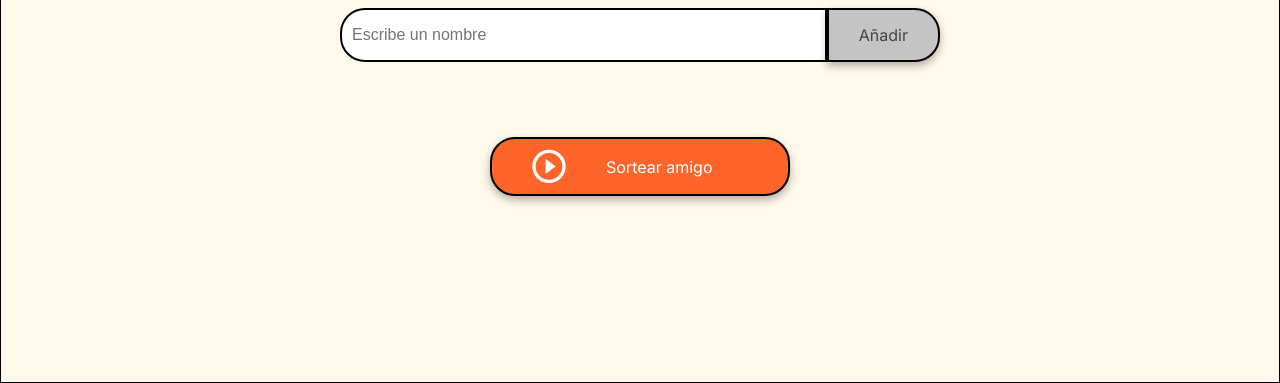
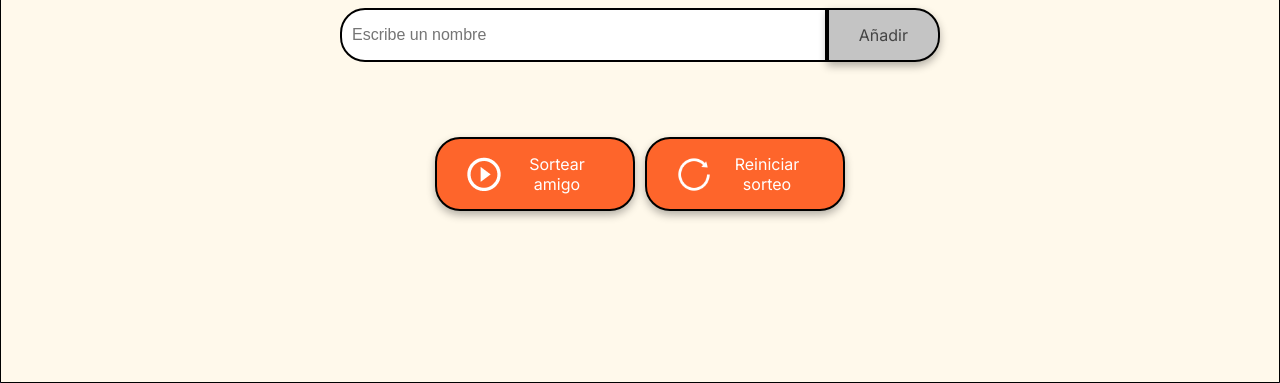
Before and after one commit to AlanGranea/Juego-Amigo-Secreto, a plain HTML site: page index.html in a window 1280 px wide. Shown: the part 417-800 px from the top of the page. Drawn offline with Linux system fonts and the light colour scheme.

Commit message:
Botón de Reinicio, modificaciones y mejoras

```diff
--- a/app.js
+++ b/app.js
@@ -39,8 +39,17 @@ function sortearAmigo(){
     } else {
         resultado.innerHTML = `Seleccionó a ${amigos[indice]} como su amigo/a secreto`;
         document.getElementById("sorteoBtn").setAttribute('disabled', 'true');
-        lista.innerHTML = '';
-        document.getElementById("amigo").disabled = true;
-        document.getElementById("agregarBtn").disabled = true;
+        document.getElementById("amigo").setAttribute("disabled", "true");
+        document.getElementById("agregarBtn").setAttribute("disabled", "true");
+        document.getElementById("reinicioBtn").removeAttribute('disabled');
     }
 }
+
+function reiniciarSorteo() {
+    amigos = [];
+    amigosSorteados = [];
+    lista.innerHTML = '';
+    document.getElementById("amigo").removeAttribute("disabled");
+    document.getElementById("agregarBtn").removeAttribute("disabled");
+    document.getElementById("resultado").innerHTML = '';
+}
--- a/index.html
+++ b/index.html
@@ -32,7 +32,13 @@
                     <img src="assets/play_circle_outline.png" alt="Ícono para sortear">
                     Sortear amigo
                 </button>
+
+                <button id="reinicioBtn" class="button-image" onclick="reiniciarSorteo()" aria-label="Reiniciar sorteo" disabled>
+                    <img src="assets/reset_button.png" alt="Ícono para resetear">
+                    Reiniciar sorteo
+                </button>
             </div>
+
         </section>
     </main>
 
--- a/style.css
+++ b/style.css
@@ -88,8 +88,10 @@ body {
 }
 
 .button-container {
-    width: 300px;
+    width: 100%;
+    display: flex;
     justify-content: center;
+    gap: 10px;  /* Espacio entre los botones */
 }
 
 /* Estilos de entrada de texto */
@@ -121,7 +123,7 @@ button {
     border-radius: 0 25px 25px 0;
 }
 
-.button-add:hover {
+.button-add:hover{
     background-color: #a1a1a1;
 }
 
@@ -143,20 +145,29 @@ ul {
 }
 
 /* Botón de sortear título */
-.button-draw {
+.button-draw, .button-image {
     display: flex;
     align-items: center;
-    width: 100%;
-    padding: 10px 40px;
+    justify-content: center;
+    padding: 15px 30px;  /* Asegúrate de que ambos botones tengan el mismo padding */
     color: var(--color-white);
     background-color: var(--color-button);
     font-size: 16px;
+    border: 2px solid #000;
+    border-radius: 25px;
+    box-shadow: 0 4px 8px rgba(0, 0, 0, 0.3);
+    cursor: pointer;
+    width: 100%;  /* Ambos botones ocuparán el mismo ancho */
+    max-width: 200px;  /* O cualquier otro valor que se ajuste a tu diseño */
 }
 
-.button-draw img {
-    margin-right: 40px;
+/* Tamaño de las imágenes */
+.button-draw img, .button-image img {
+    margin-right: 10px;  /* Espacio entre la imagen y el texto */
+    width: 34px;  /* Ajusta el tamaño según lo necesites */
+    height: 35px;
 }
 
-.button-draw:hover {
-    background-color: var(--color-button-hover);
+.button-draw:hover, .button-image:hover {
+    background-color: #952800;
 }
```
Also changed, not shown: assets/reset_button.png (added).
